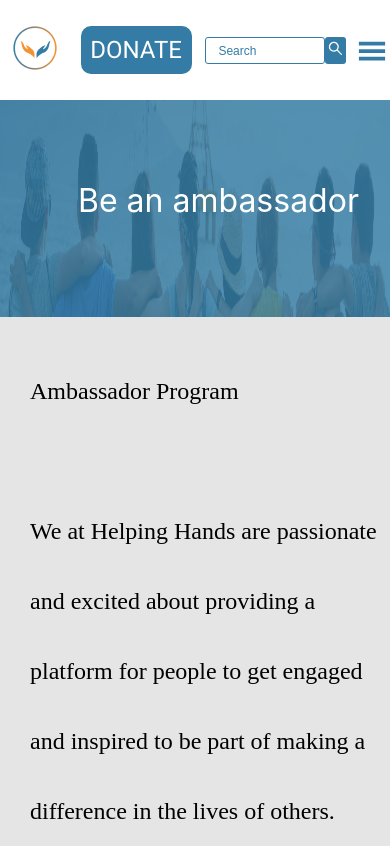
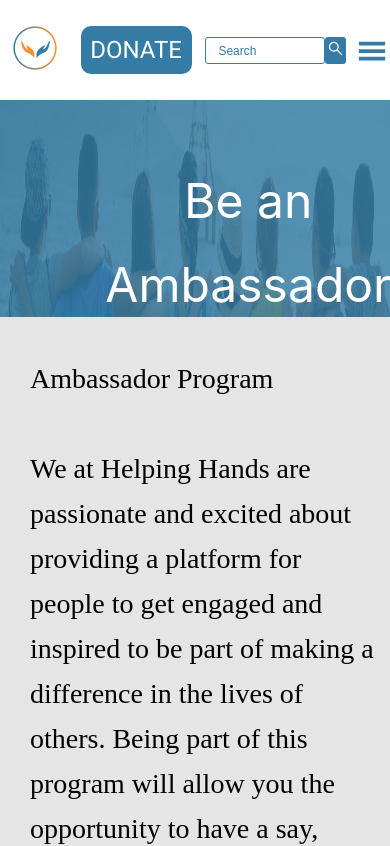
Before and after one commit to Dilekcn/charity, a React (Create React App) app: page /getinvolved/beanambassador in a window 390 px wide. Shown: the top 846 px of the page. Built offline with nearby package versions, Linux system fonts and the light colour scheme.

Commit message:
ambassador pages responsive updated.

```diff
--- a/src/components/GetInvolved/BeAnAmbassador/Ambassador.css
+++ b/src/components/GetInvolved/BeAnAmbassador/Ambassador.css
@@ -1,43 +1,3 @@
-.donate-goods {
-  justify-content: center;
-}
-
-.donate-goods-container {
-  position: relative;
-}
-
-.donate-goods-image {
-  display: block;
-  width: 100%;
-  height: 317px;
-}
-
-.donate-goods-overlay {
-  position: absolute;
-  bottom: 0;
-  background: rgba(52, 124, 165, 0.84);
-  width: 100%;
-  transition: 0.5s ease;
-  /* opacity:0; */
-  color: white;
-  /* font-size: 20px; */
-  /* padding: 20px; */
-  text-align: center;
-  height: 317px;
-  opacity: 1;
-}
-
-.donate-goods-text {
-  position: absolute;
-  top: 50%;
-  /* margin-left: 30%; */
-  font-style: normal;
-  font-weight: normal;
-  font-size: 72px;
-  line-height: 84px;
-  color: #ffffff;
-}
-
 .contentAmb {
   display: grid;
   align-content: center;
@@ -55,7 +15,7 @@
   font-style: normal;
   font-weight: normal;
   font-size: 28px;
-  line-height: 70px;
+  line-height: 45px;
   width: 90%;
   text-align: left;
 }
@@ -80,30 +40,26 @@
 }
 
 @media only screen and (max-width: 885px) {
-  .donate-goods-text {
-    margin-left: 20%;
-    font-size: 62px;
-  }
   .apply-btn-Amb {
     width: fit-content;
   }
 }
 
-@media only screen and (max-width: 560px) {
-  .donate-goods-text {
-    margin-left: 15%;
-    font-size: 50px;
+@media only screen and (max-width: 360px) {
+  .apply-btn-Amb {
+    margin-left: 40%;
+    width: fit-content;
+    font-size: 20px;
   }
 
-  .apply-btn-Amb {
-    margin-left: 35%;
-    width: fit-content;
-  }
   .contentAmb1-p {
-    font-size: 24px;
+    font-size: 20px;
+    line-height: 30px;
+    margin-left: auto;
+    margin-right: auto;
   }
   .contentAmb1-p li {
     color: black;
-    font-size: 21px;
+    font-size: 18px;
   }
 }
--- a/src/components/GetInvolved/BeAnAmbassador/Ambassador.js
+++ b/src/components/GetInvolved/BeAnAmbassador/Ambassador.js
@@ -1,6 +1,7 @@
 import React, {useEffect} from 'react';
 import imageHeader from '../DonateGoods/Rectangle 26.png';
 import "./Ambassador.css";
+import "./AmbassadorForm.css"
 import { Link } from 'react-router-dom';
 
 const Ambassador = () => {
@@ -8,15 +9,11 @@ const Ambassador = () => {
 		window.scroll(0, 0);
 	}, []);
   return (
-    <div className="donate-goods">
-      <div className="donate-goods-container">
-				<img
-					src={imageHeader}
-					alt="Avatar"
-					className="donate-goods-image"
-				/>
-				<div className="donate-goods-overlay">
-					<h1 className="donate-goods-text">Be an ambassador</h1>
+    <div>
+      <div className="ambassadorForm-container">
+				<img src={imageHeader} alt="Avatar" className="ambassadorForm-image" />
+				<div className="ambassadorForm-overlay">
+					<h1 className="ambassadorForm-text" id="h1-content">Be an Ambassador</h1>
 				</div>
 			</div>
       <div className="contentAmb">
@@ -26,10 +23,10 @@ const Ambassador = () => {
         <p>We at Helping Hands are passionate and excited about providing a platform for people to get engaged and inspired to be part of making a difference in the lives of others. Being part of this program will allow you the opportunity to have a say, make your voice count, and participate in new opportunities:</p>
         <br/>
         <ul>
-          <li>- organising local and global initiatives to connect other people to HH’s amazing cause</li>
+          <li>- organising local and global initiatives to connect other people to HH’s amazing cause</li> <br/>
           <li>-sharing your story through online blogs and social media</li> <br/>
-          <li>-involvement in fundraising and awareness challenges</li>
-          <li>-dialogue and interaction with other  people through regular calls and online forums</li>
+          <li>-involvement in fundraising and awareness challenges</li> <br/>
+          <li>-dialogue and interaction with other  people through regular calls and online forums</li> <br/>
           <li>-learning and engaging through awareness trips to partner locations overseas</li>
         </ul>
       <br/>
--- a/src/components/GetInvolved/BeAnAmbassador/AmbassadorForm.css
+++ b/src/components/GetInvolved/BeAnAmbassador/AmbassadorForm.css
@@ -1,8 +1,32 @@
-.donate-goods-text1 {
+.ambassadorForm-container {
+  position: relative;
+}
+
+.ambassadorForm-image {
+  display: block;
+  width: 100%;
+  height: 317px;
+}
+
+.ambassadorForm-overlay {
+  position: absolute;
+  bottom: 0;
+  background: rgba(52, 124, 165, 0.84);
+  width: 100%;
+  transition: 0.5s ease;
+  /* opacity:0; */
+  color: white;
+  /* font-size: 20px; */
+  /* padding: 20px; */
+  text-align: center;
+  height: 317px;
+  opacity: 1;
+}
+
+.ambassadorForm-text {
   position: absolute;
   top: 50%;
-  margin-right: auto;
-  margin-left: 20%;
+  margin-left: 30%;
   font-style: normal;
   font-weight: normal;
   font-size: 72px;
@@ -114,26 +138,94 @@
   border: none;
   border-radius: 5px;
 }
-
-@media only screen and (max-width: 885px) {
-  .donate-goods-text1 {
-    margin-right: auto;
+@media only screen and (max-width: 1024px) {
+  .ambassadorForm-text {
+    margin-left: 29%;
+    font-size: 56px;
+  }
+  .ambassador-form {
+    width: 85%;
+  }
+}
+@media only screen and (max-width: 768px) {
+  .ambassadorForm-text {
+    margin-left: 27%;
     font-size: 48px;
   }
 
   .ambassador-form {
-    width: 95%;
+    width: 90%;
   }
 }
 
-@media only screen and (max-width: 560px) {
-  .donate-goods-text1 {
+@media only screen and (max-width: 360px) {
+  .ambassadorForm-text {
     margin-left: 8%;
     margin-top: 3%;
     font-size: 38px;
   }
+  .ambassador-row1 div,
+  .ambassador-row2 div,
+  .ambassador-row3 div,
+  .ambassador-row5 div,
+  .ambassador-row7 div {
+    margin-top: 10px;
+  }
 
+  .ambassador-row1,
+  .ambassador-row2,
+  .ambassador-row3,
+  .ambassador-row5 {
+    display: block;
+  }
   .ambassador-form {
-    width: 95%;
+    width: 90%;
+  }
+  .ambassador-row1 div {
+    display: block;
+    flex-direction: row;
+    width: 100%;
+  }
+  #ambassador-name {
+    width: 100%;
+    margin-top: 5px;
+  }
+  #ambassador-contact {
+    width: 100%;
+    margin-top: 5px;
+  }
+  .ambassador-row2 div {
+    display: block;
+    flex-direction: row;
+    width: 100%;
+  }
+  #ambassador-email {
+    width: 100%;
+    margin-top: 5px;
+  }
+  #ambassador-based {
+    width: 100%;
+    margin-top: 5px;
+  }
+  .ambassador-row3 div {
+    display: block;
+    flex-direction: row;
+    width: 100%;
+  }
+  #ambassador-reason {
+    width: 100%;
+    margin-top: 5px;
+  }
+  #ambassador-particular {
+    width: 100%;
+    margin-top: 5px;
+  }
+  #ambassador-comment {
+    width: 100%;
+    margin-top: 5px;
+  }
+
+  .ambas-email {
+    margin-top: 20px;
   }
 }
--- a/src/components/GetInvolved/BeAnAmbassador/AmbassadorForm.js
+++ b/src/components/GetInvolved/BeAnAmbassador/AmbassadorForm.js
@@ -66,13 +66,33 @@ const AmbassadorForm = () => {
 		setComment('');
     setIsOpen(true);
 	};
+	function setInputFilter(textbox, inputFilter) {
+		["input", "keydown", "keyup", "mousedown", "mouseup", "select", "contextmenu", "drop"].forEach(function(event) {
+		if(textbox){textbox.addEventListener(event, function() {
+			if (inputFilter(this.value)) {
+				this.oldValue = this.value;
+				this.oldSelectionStart = this.selectionStart;
+				this.oldSelectionEnd = this.selectionEnd;
+			} else if (this.hasOwnProperty("oldValue")) {
+				this.value = this.oldValue;
+				this.setSelectionRange(this.oldSelectionStart, this.oldSelectionEnd);
+			} else {
+				this.value = "";
+			}
+		});
+	}
+		});
+	}
+	setInputFilter(document.getElementById("ambassador-contact"), function(value) {
+		return /^\d*\.?\d*$/.test(value); // Allow digits and '.' only, using a RegExp
+	});
 
 	return (
 		<div>
-			<div className="donate-goods-container">
-				<img src={imageHeader} alt="Avatar" className="donate-goods-image" />
-				<div className="donate-goods-overlay">
-					<h1 className="donate-goods-text1">Be an Ambassador</h1>
+			<div className="ambassadorForm-container">
+				<img src={imageHeader} alt="Avatar" className="ambassadorForm-image" />
+				<div className="ambassadorForm-overlay">
+					<h1 className="ambassadorForm-text" id="h1-content">Be an Ambassador</h1>
 				</div>
 			</div>
 			<div className="ambassador-form-content">
@@ -110,7 +130,7 @@ const AmbassadorForm = () => {
 
 					</div>
 					<div className="ambassador-row2">
-						<div>
+						<div className="ambas-email">
 							<label htmlFor="ambassador-email">Email</label>
 							<input
 								required
```
Also changed, not shown: 1 other file (tests, documents, lock files or other folders).
